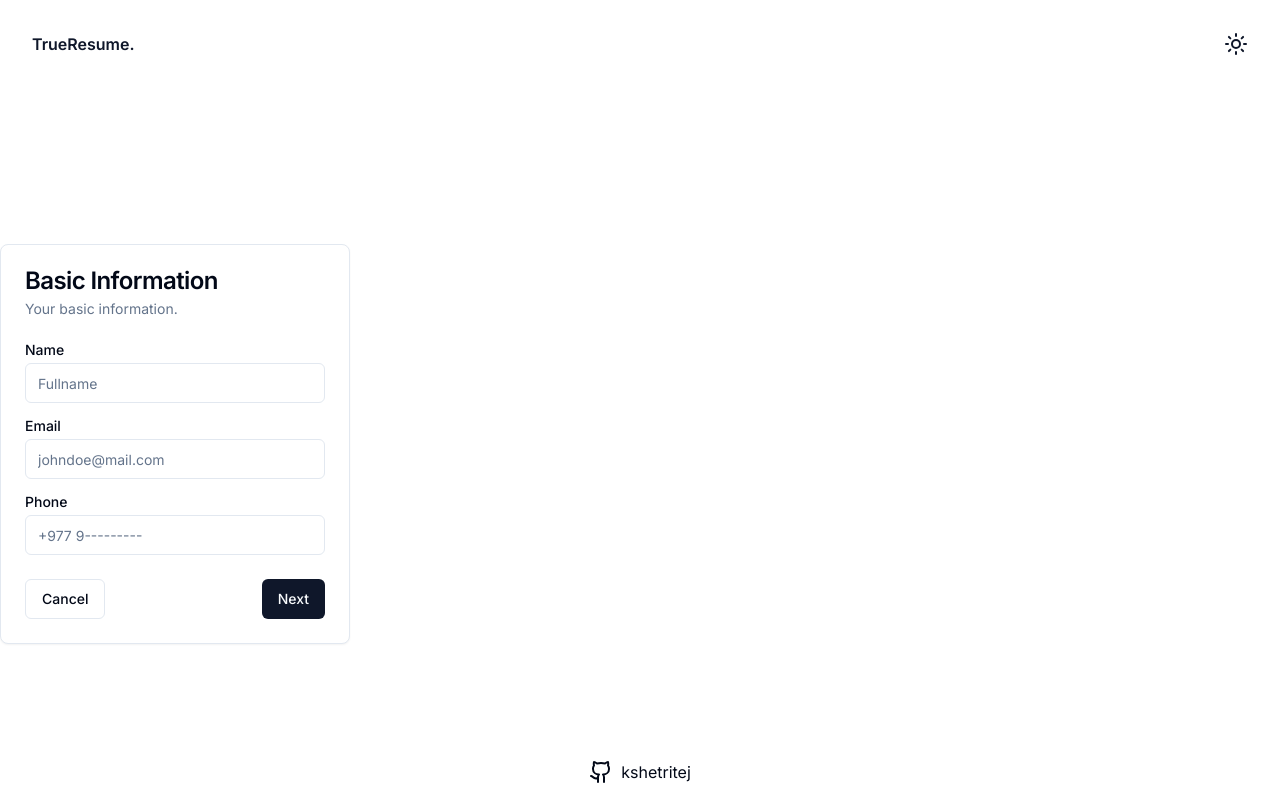
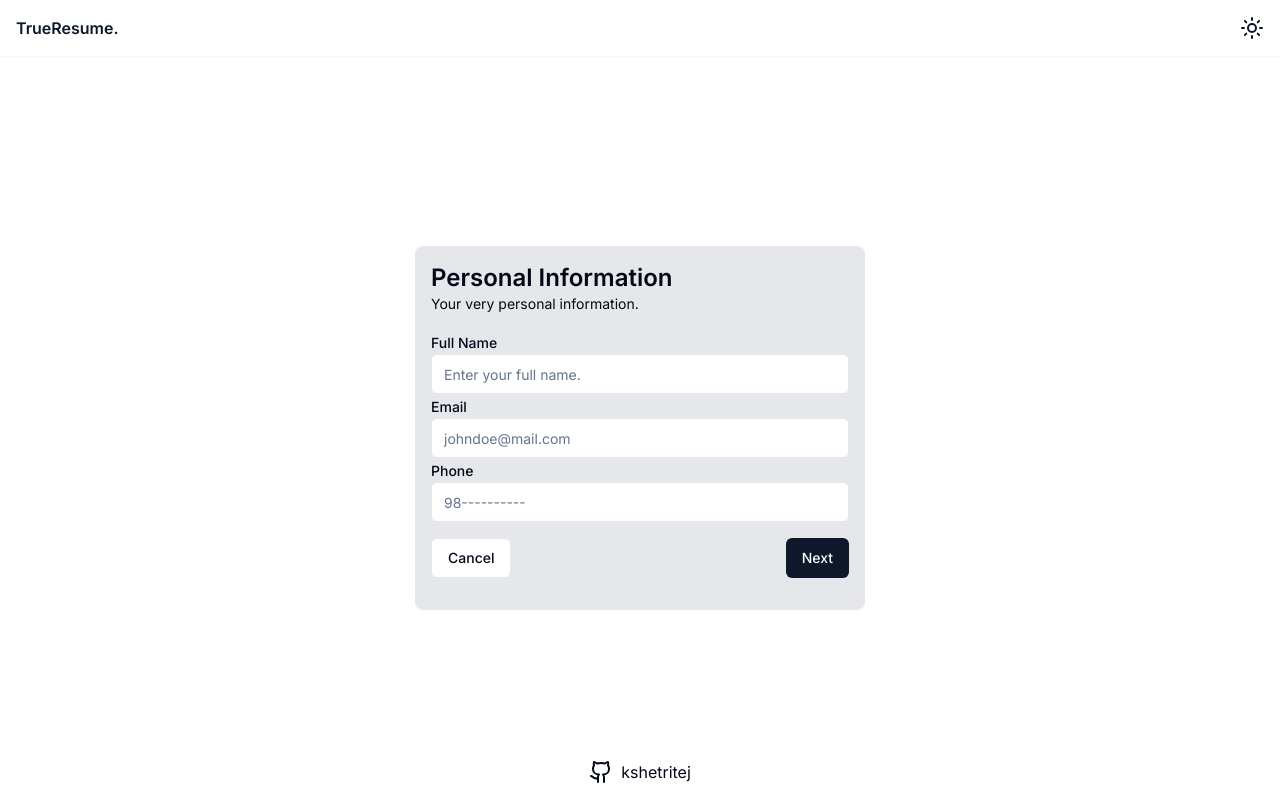
Before and after one commit to kshetritej/true-resume, a React (Vite) app: page /new in a window 1280 px wide. Built offline with nearby package versions, Linux system fonts and the light colour scheme.

Commit message:
add: form for personal information with react-hook-form

```diff
--- a/src/App.tsx
+++ b/src/App.tsx
@@ -1,8 +1,9 @@
 import { BrowserRouter, Routes, Route } from "react-router-dom";
-import PersonalInfoPage from "./components/pages/PersonalInfoPage";
 import Navbar from "./components/molecules/Navbar";
 import Footer from "./components/molecules/Footer";
 import Header from "./components/molecules/Header";
+import EducationPage from "./components/pages/EducationPage";
+import GetInformation from "./components/pages/GetInformation";
 function App() {
   return (
     <>
@@ -13,8 +14,9 @@ function App() {
         <div className="content my-auto">
           <BrowserRouter>
             <Routes>
-              <Route path="/new" element={<PersonalInfoPage />} />
+              <Route path="/new" element={<GetInformation/>} />
               <Route path="/" element={<Header/>} />
+              <Route path="/education" element={<EducationPage/>}/>
             </Routes>
           </BrowserRouter>
         </div>
--- a/src/components/molecules/Navbar.tsx
+++ b/src/components/molecules/Navbar.tsx
@@ -2,7 +2,7 @@ import { Sun, Moon } from "lucide-react";
 const Navbar = () => {
   const darkTheme = false;
   return (
-    <div className="flex justify-between p-8">
+    <div className="flex justify-between p-4 shadow-sm">
       <div className="logo">
         <h2 className="text-slate-900 font-lg font-semibold">TrueResume.</h2>
       </div>
--- a/src/components/pages/EducationPage.tsx
+++ b/src/components/pages/EducationPage.tsx
@@ -1,9 +1,5 @@
+import { Link } from "react-router-dom"
 import { Input } from "@/components/ui/input";
-import {
-  AlertDialog,
-  AlertDialogTrigger,
-  AlertDialogContent,
-} from "../ui/alert-dialog";
 import { Label } from "@/components/ui/label";
 import { Button } from "@/components/ui/button";
 import {
@@ -14,11 +10,15 @@ import {
   CardHeader,
   CardTitle,
 } from "@/components/ui/card";
-import PersonalInfoPage from "./PersonalInfoPage";
+import { useState } from "react";
 
 const EducationPage= () => {
+    const [education, setEducation] = useState("")
+    const handleChange = (e:any) => {
+       setEducation(e.target.value)
+    }
   return (
-    <Card className="w-[350px]">
+    <Card className="w-[450px] mx-auto">
       <CardHeader>
         <CardTitle>Add Education</CardTitle>
         <CardDescription>Your education information.</CardDescription>
@@ -28,25 +28,23 @@ const EducationPage= () => {
           <div className="grid w-full items-center gap-4">
             <div className="flex flex-col space-y-1.5">
               <Label htmlFor="uni-name">University/College/School Name</Label>
-              <Input id="uni-name" placeholder="" />
+              <Input id="uni-name" placeholder="" value={education} onChange={handleChange}/>
               <Input id="year" placeholder="2020-2024" />
             </div>
             <div className="flex flex-col space-y-1.5">
-            <Button variant={'outline'}>Add another education</Button>
+            <Button variant={'secondary'}>Add another education</Button>
             </div>
           </div>
         </form>
       </CardContent>
       <CardFooter className="flex justify-between">
-        <Button variant="outline">Cancel</Button>
-        <AlertDialog>
-          <AlertDialogTrigger>
-            <Button>Next</Button>
-          </AlertDialogTrigger>
-          <AlertDialogContent>
-            <PersonalInfoPage/>
-          </AlertDialogContent>
-        </AlertDialog>
+        <Link to={"/new"}>
+        <Button variant="outline">Back</Button>
+        </Link>
+        <Link to={"/"}>
+        <Button>Next</Button>
+        </Link>
+
       </CardFooter>
     </Card>
   );
--- /dev/null
+++ b/src/components/pages/GetInformation.tsx
@@ -0,0 +1,59 @@
+import { Link } from "react-router-dom"
+import { Input } from "@/components/ui/input";
+import { z } from "zod";
+import { zodResolver } from "@hookform/resolvers/zod";
+import { useForm } from "react-hook-form";
+import { Button } from "../ui/button";
+import { Label } from "@/components/ui/label";
+
+const GetInformation = () => {
+  const User = z.object({
+    fullName: z.string(),
+    Email: z.string(),
+    phoneNum: z.number(),
+  });
+  const { register, handleSubmit, formState } = useForm({
+    resolver: zodResolver(User),
+  });
+  const registerUser = (data: any) => {
+    console.log("data", data);
+  };
+  return (
+    <div className="w-[450px] mx-auto bg-gray-200 p-4 rounded-lg ">
+      <form action="submit" onSubmit={handleSubmit(registerUser)}>
+        <h1 className="text-2xl font-semibold">Personal Information </h1>
+        <p className="secondary text-sm mb-4">
+          Your very personal information.{" "}
+        </p>
+        <Label>Full Name</Label>
+        <Input
+          type="text"
+          {...register("fullName")}
+          placeholder="Enter your full name."
+        />
+        <Label>Email</Label>
+        <Input
+          type="email"
+          {...register("Email")}
+          placeholder="johndoe@mail.com"
+        />
+        <Label>Phone</Label>
+        <Input
+          type="number"
+          {...register("phoneNum")}
+          placeholder="98----------"
+        />
+        <div className="buttons flex justify-between py-4">
+          <Link to={"/"}>
+            <Button variant="outline">Cancel</Button>
+          </Link>
+          <Link to={"/education"}>
+            <Button>Next</Button>
+          </Link>
+        </div>
+      </form>
+    </div>
+  );
+};
+
+export default GetInformation;
--- a/src/components/pages/PersonalInfoPage.tsx
+++ b/src/components/pages/PersonalInfoPage.tsx
@@ -1,9 +1,5 @@
+import { Link } from "react-router-dom";
 import { Input } from "@/components/ui/input";
-import {
-  AlertDialog,
-  AlertDialogTrigger,
-  AlertDialogContent,
-} from "../ui/alert-dialog";
 import { Label } from "@/components/ui/label";
 import { Button } from "@/components/ui/button";
 import {
@@ -14,11 +10,9 @@ import {
   CardHeader,
   CardTitle,
 } from "@/components/ui/card";
-import EducationPage from "./EducationPage";
-
 const PersonalInfoPage = () => {
   return (
-    <Card className="w-[350px]">
+    <Card className="w-[450px] mx-auto">
       <CardHeader>
         <CardTitle>Basic Information</CardTitle>
         <CardDescription>Your basic information.</CardDescription>
@@ -44,15 +38,12 @@ const PersonalInfoPage = () => {
         </form>
       </CardContent>
       <CardFooter className="flex justify-between">
-        <Button variant="outline">Cancel</Button>
-        <AlertDialog>
-          <AlertDialogTrigger>
-            <Button>Next</Button>
-          </AlertDialogTrigger>
-          <AlertDialogContent>
-            <EducationPage />
-          </AlertDialogContent>
-        </AlertDialog>
+        <Link to={"/"}>
+          <Button variant="outline">Cancel</Button>
+        </Link>
+        <Link to={"/education"}>
+          <Button>Next</Button>
+        </Link>
       </CardFooter>
     </Card>
   );
```
